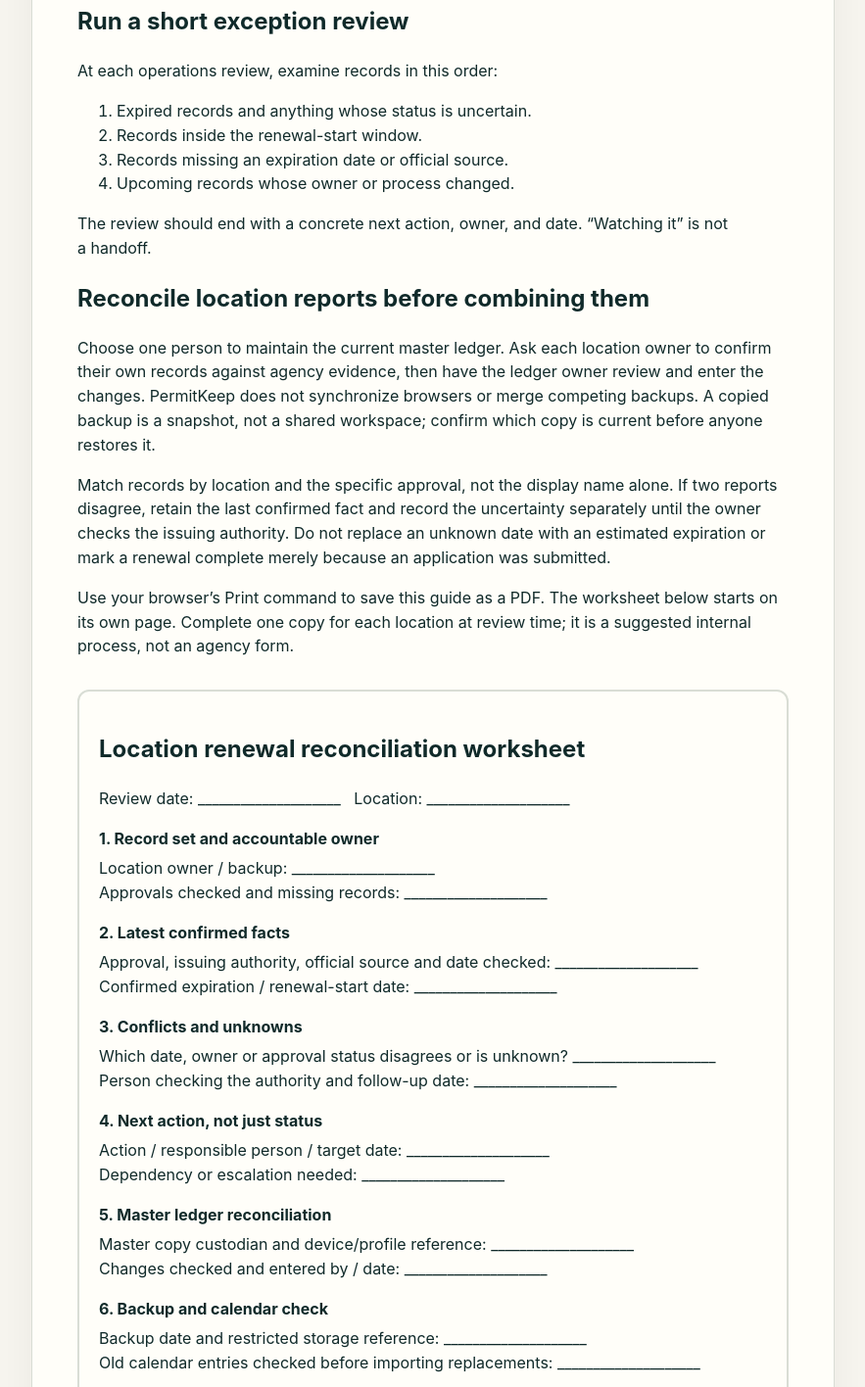
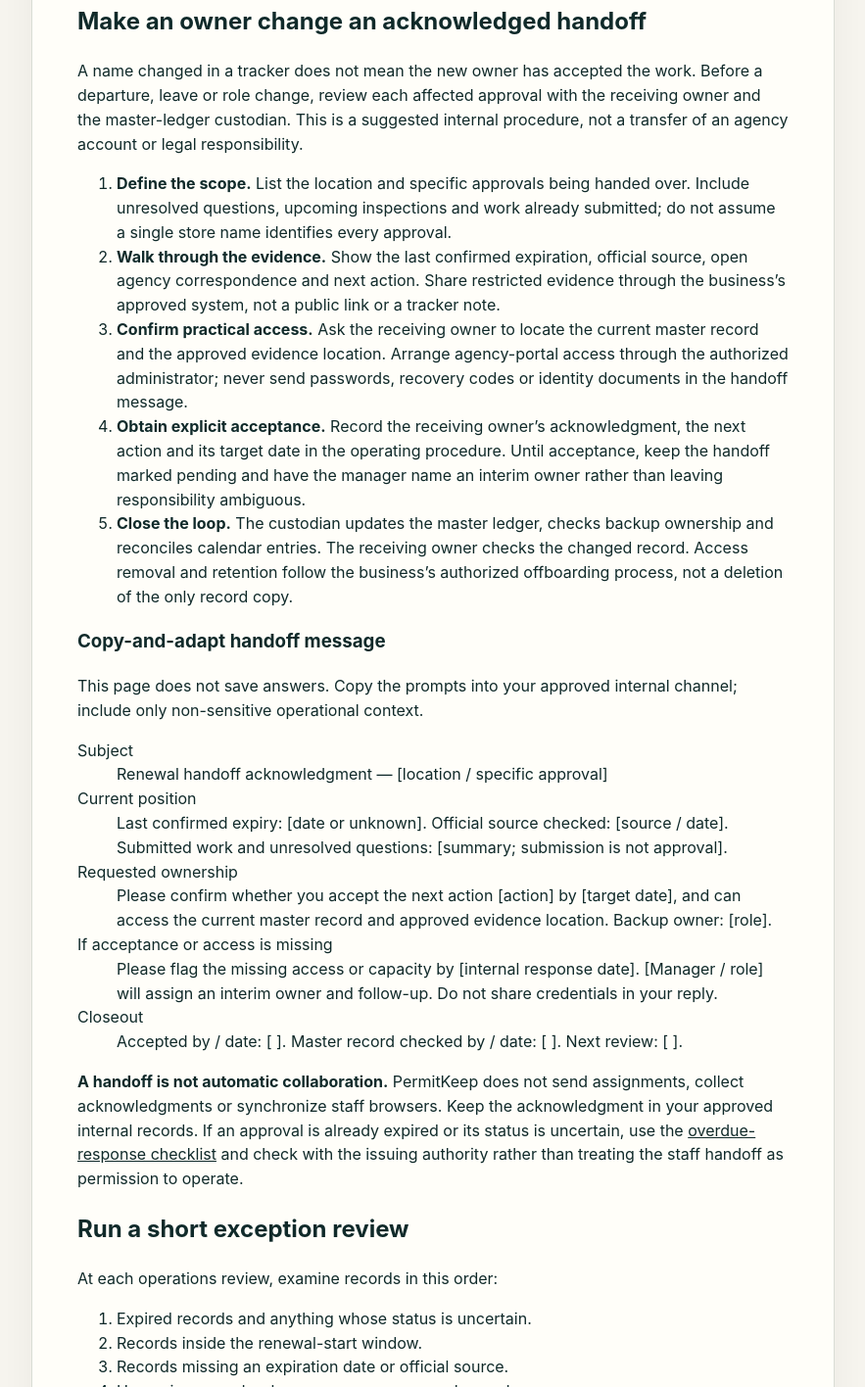
Before and after one commit to helpinghandschitown-netizen/permitkeep, a website: page multi-location-license-renewal-process.html in a window 1280 px wide. Shown: the part 1246-2662 px from the top of the page at 98% size, without its empty margins (198-1081 px from the left). Drawn offline with Linux system fonts and the light colour scheme.

Commit message:
docs: add acknowledged renewal owner handoff procedure

```diff
--- a/multi-location-license-renewal-process.html
+++ b/multi-location-license-renewal-process.html
@@ -34,6 +34,28 @@
 
     <h2>Assign an owner and a backup owner</h2>
     <p>One person or stable role should own the next action. Keep the backup owner in your operating procedure or notes so a vacation or departure does not make the deadline invisible. A calendar invite can support the handoff, but it should not be the only record of the renewal.</p>
+
+    <section id="owner-handoff" aria-labelledby="owner-handoff-title">
+      <h2 id="owner-handoff-title">Make an owner change an acknowledged handoff</h2>
+      <p>A name changed in a tracker does not mean the new owner has accepted the work. Before a departure, leave or role change, review each affected approval with the receiving owner and the master-ledger custodian. This is a suggested internal procedure, not a transfer of an agency account or legal responsibility.</p>
+      <ol>
+        <li><strong>Define the scope.</strong> List the location and specific approvals being handed over. Include unresolved questions, upcoming inspections and work already submitted; do not assume a single store name identifies every approval.</li>
+        <li><strong>Walk through the evidence.</strong> Show the last confirmed expiration, official source, open agency correspondence and next action. Share restricted evidence through the business’s approved system, not a public link or a tracker note.</li>
+        <li><strong>Confirm practical access.</strong> Ask the receiving owner to locate the current master record and the approved evidence location. Arrange agency-portal access through the authorized administrator; never send passwords, recovery codes or identity documents in the handoff message.</li>
+        <li><strong>Obtain explicit acceptance.</strong> Record the receiving owner’s acknowledgment, the next action and its target date in the operating procedure. Until acceptance, keep the handoff marked pending and have the manager name an interim owner rather than leaving responsibility ambiguous.</li>
+        <li><strong>Close the loop.</strong> The custodian updates the master ledger, checks backup ownership and reconciles calendar entries. The receiving owner checks the changed record. Access removal and retention follow the business’s authorized offboarding process, not a deletion of the only record copy.</li>
+      </ol>
+      <h3>Copy-and-adapt handoff message</h3>
+      <p>This page does not save answers. Copy the prompts into your approved internal channel; include only non-sensitive operational context.</p>
+      <dl>
+        <dt>Subject</dt><dd>Renewal handoff acknowledgment — [location / specific approval]</dd>
+        <dt>Current position</dt><dd>Last confirmed expiry: [date or unknown]. Official source checked: [source / date]. Submitted work and unresolved questions: [summary; submission is not approval].</dd>
+        <dt>Requested ownership</dt><dd>Please confirm whether you accept the next action [action] by [target date], and can access the current master record and approved evidence location. Backup owner: [role].</dd>
+        <dt>If acceptance or access is missing</dt><dd>Please flag the missing access or capacity by [internal response date]. [Manager / role] will assign an interim owner and follow-up. Do not share credentials in your reply.</dd>
+        <dt>Closeout</dt><dd>Accepted by / date: [ ]. Master record checked by / date: [ ]. Next review: [ ].</dd>
+      </dl>
+      <p><strong>A handoff is not automatic collaboration.</strong> PermitKeep does not send assignments, collect acknowledgments or synchronize staff browsers. Keep the acknowledgment in your approved internal records. If an approval is already expired or its status is uncertain, use the <a href="./overdue-permit-response-checklist.html">overdue-response checklist</a> and check with the issuing authority rather than treating the staff handoff as permission to operate.</p>
+    </section>
 
     <h2>Run a short exception review</h2>
     <p>At each operations review, examine records in this order:</p>
```
